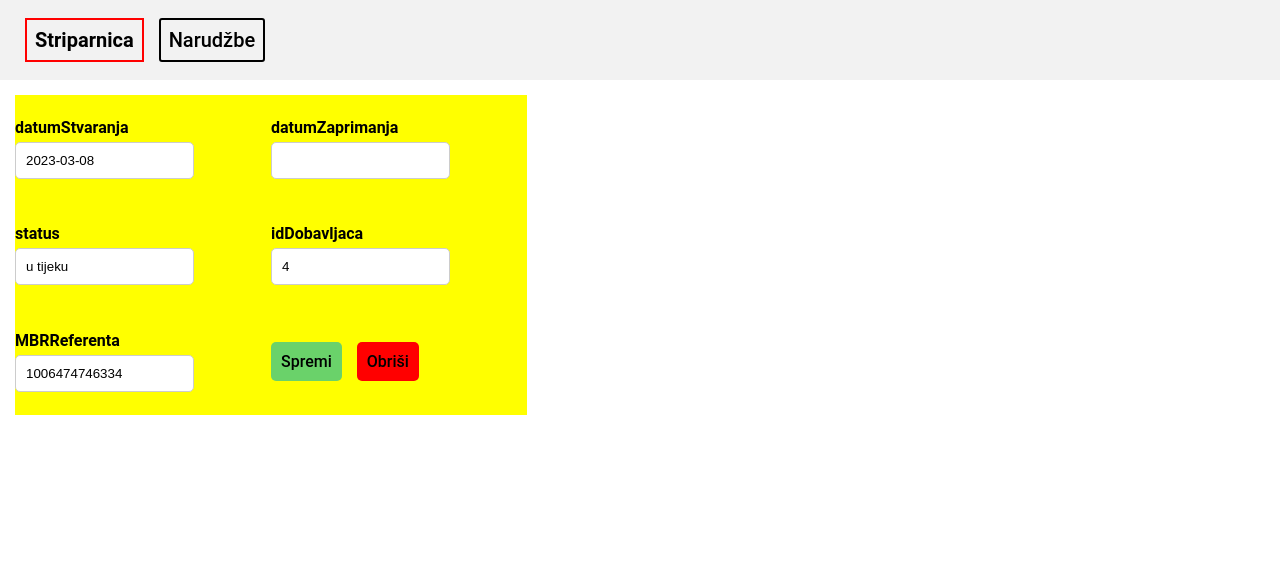
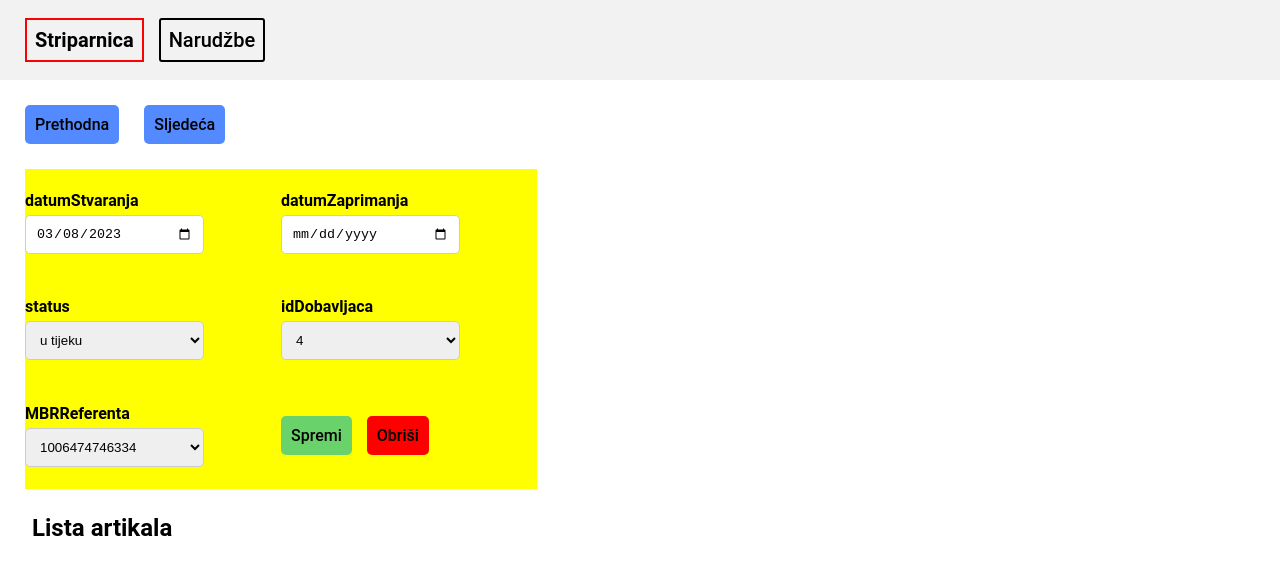
Before and after one commit to ivanterzic/Striparnica, a Vue app in the folder src/frontend/: page /narudzbe/1 in a window 1280 px wide. Shown: the top 574 px of the page. Built offline with nearby package versions, Linux system fonts and the light colour scheme.

Commit message:
updated NarudzbaForm

```diff
--- a/src/frontend/src/components/NarudzbaForm.vue
+++ b/src/frontend/src/components/NarudzbaForm.vue
@@ -2,11 +2,16 @@
     <div class="form">
         <div v-for="(key, index) in Object.keys(narudzba)" :key="index" class="form-group">
             <label>{{ key }}</label>
-            <input type="text" v-model="narudzba[key]" />
+            <input v-if="key == 'datumStvaranja' || key == 'datumZaprimanja'" type="date" v-model="narudzba[key]" />
+            <select v-else v-model="narudzba[key].trenutno">
+                <option v-for="mogucnost in narudzba[key].moguce" :key="mogucnost">
+                    {{ mogucnost }}
+                </option>
+            </select>
         </div>
         <div class="form-buttons">
-            <div class="form-button back-green">Spremi</div>
-            <div class="form-button back-red">Obriši</div>
+            <div class="form-button back-green" @click="updateNarudzba">Spremi</div>
+            <div class="form-button back-red" @click="deleteNarudzba">Obriši</div>
         </div>
     </div>
 </template>
@@ -20,11 +25,23 @@ export default defineComponent({
             type: Object as PropType<Narudzba>,
             required: true,
         },
+        id: {
+            type: Number,
+            required: true,
+        },
+    },
+    methods: {
+        updateNarudzba(): void {
+            console.log(this.narudzba);
+        },
+        deleteNarudzba(): void {
+            console.log("brisem");
+        },
     },
 });
 </script>
 
-<style scoped>
+<style>
 .form {
     width: 40vw;
     height: 40vh;
@@ -32,7 +49,7 @@ export default defineComponent({
     display: grid;
     grid-template-columns: 1fr 1fr;
     grid-template-rows: 1fr 1fr 1fr;
-    margin: 15px;
+    margin: 25px;
 }
 
 .form-group {
@@ -64,11 +81,15 @@ label {
     font-weight: bold;
 }
 
-input[type="text"] {
+input,
+select {
     width: 70%;
     padding: 10px;
     border: 1px solid #ccc;
     border-radius: 5px;
     box-sizing: border-box;
 }
+option {
+    font-size: 14px;
+}
 </style>
--- a/src/frontend/src/views/NarudzbaView.vue
+++ b/src/frontend/src/views/NarudzbaView.vue
@@ -1,6 +1,9 @@
 <template>
     <div>
-        <NarudzbaForm :narudzba="filteredNarudzba" />
+        <div class="form-button nav-button back-blue">Prethodna</div>
+        <div class="form-button nav-button back-blue">Sljedeća</div>
+        <NarudzbaForm :narudzba="filteredNarudzba" :id="narudzba.idNarudzbe" />
+        <h2>Lista artikala</h2>
     </div>
 </template>
 
@@ -24,9 +27,18 @@ export default defineComponent({
                 idNarudzbe: 3,
                 datumStvaranja: "2023-03-08",
                 datumZaprimanja: null,
-                status: "u tijeku",
-                idDobavljaca: 4,
-                MBRReferenta: "1006474746334",
+                status: {
+                    trenutno: "u tijeku",
+                    moguce: ["potvrdena", "u tijeku", "nepotvrdena"],
+                },
+                idDobavljaca: {
+                    trenutno: 4,
+                    moguce: [2, 3, 4],
+                },
+                MBRReferenta: {
+                    trenutno: "1006474746334",
+                    moguce: ["1006474746334", "3824629348629", "..."],
+                },
                 stripovi: [],
                 collectibles: [],
             },
@@ -42,3 +54,12 @@ export default defineComponent({
     },
 });
 </script>
+
+<style scoped>
+.nav-button {
+    display: inline-block;
+    margin-top: 25px;
+    margin-left: 25px;
+    margin-right:0
+}
+</style>
```
